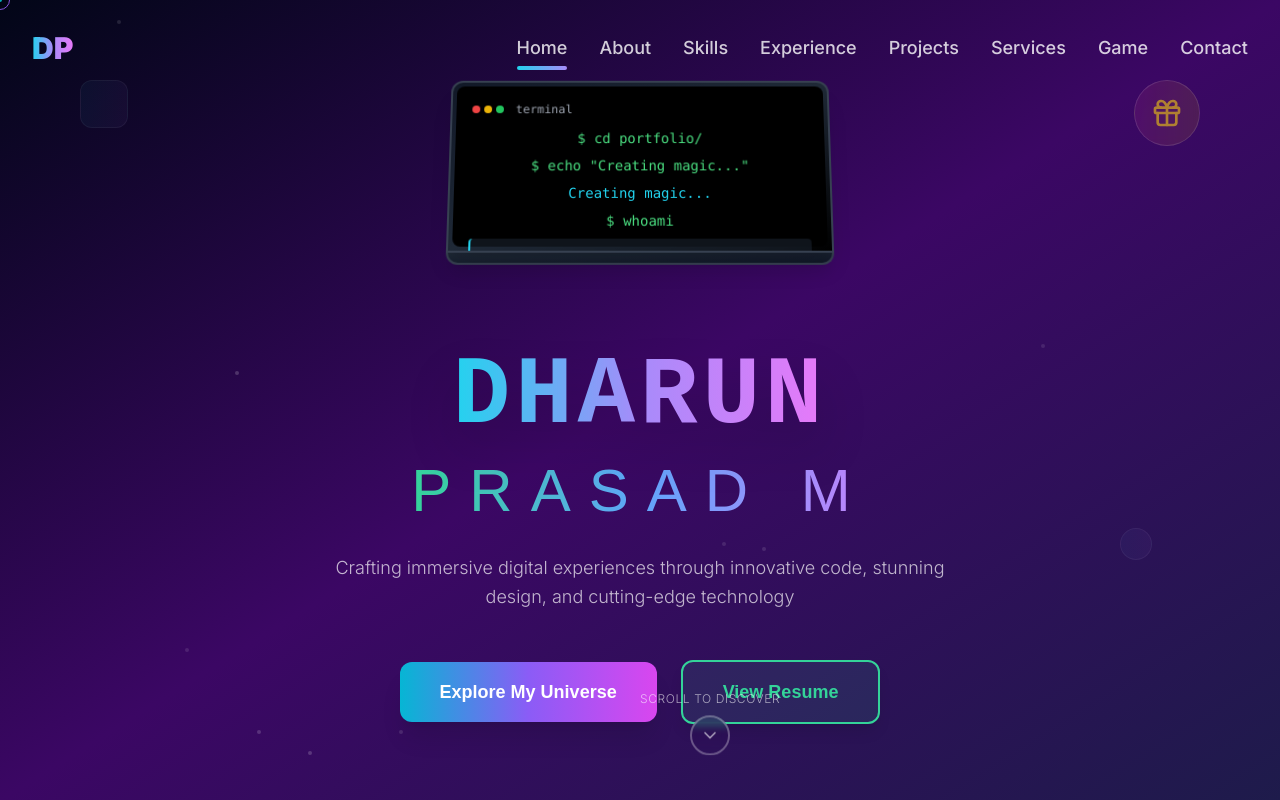
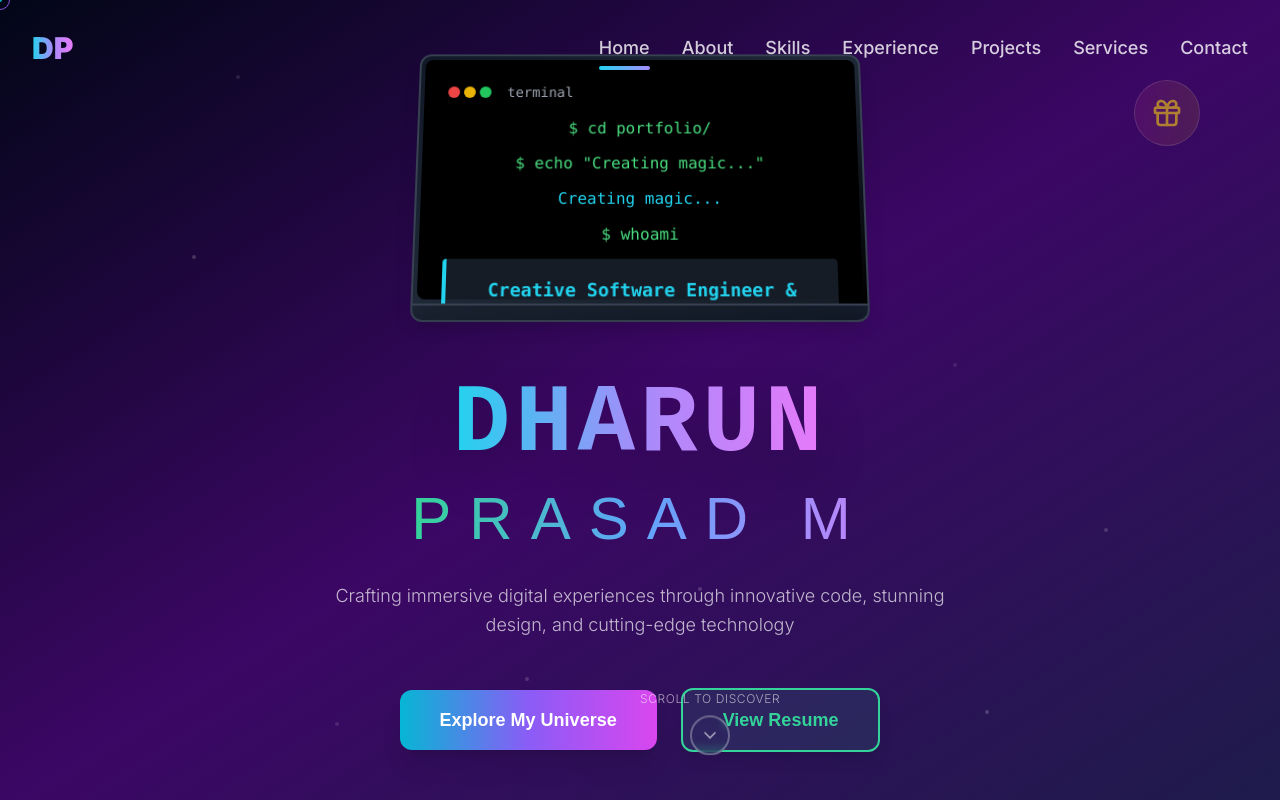
Before and after one commit to MDharunPrasad/prism-pixel-persona-showcase, a React (Vite) app: page / in a window 1280 px wide. Shown: the top 800 px of the page. Built offline with nearby package versions, Linux system fonts and the light colour scheme.

Commit message:
Fix terminal text, remove game text, and add scroll animation
- Fixed terminal text visibility.
- Removed game text from navbar.
- Added a scrolling animation.
- Optimized performance.
- Improved gift box surprise text.

```diff
--- a/src/components/Hero.tsx
+++ b/src/components/Hero.tsx
@@ -27,9 +27,9 @@ export const Hero = () => {
     let lastMouseUpdate = 0;
     const handleMouseMove = (e: MouseEvent) => {
       const now = Date.now();
-      if (now - lastMouseUpdate > 50) { // Less frequent updates
+      if (now - lastMouseUpdate > 50) {
         setMousePosition({
-          x: (e.clientX / window.innerWidth - 0.5) * 5, // Reduced multiplier
+          x: (e.clientX / window.innerWidth - 0.5) * 5,
           y: (e.clientY / window.innerHeight - 0.5) * 5
         });
         lastMouseUpdate = now;
@@ -42,7 +42,6 @@ export const Hero = () => {
       setShowScrollIndicator(scrollPosition < 200);
     };
 
-    // Only add events if not mobile
     const isMobile = window.innerWidth < 768;
     if (!isMobile) {
       window.addEventListener('mousemove', handleMouseMove, { passive: true });
@@ -73,7 +72,7 @@ export const Hero = () => {
     setShowSurprise(true);
     setTimeout(() => {
       setShowSurprise(false);
-    }, 3000);
+    }, 4000);
   };
 
   return (
@@ -83,7 +82,7 @@ export const Hero = () => {
 
       {/* Minimal animated stars */}
       <div className="absolute inset-0 pointer-events-none">
-        {[...Array(10)].map((_, i) => (
+        {[...Array(8)].map((_, i) => (
           <div
             key={i}
             className="absolute w-1 h-1 bg-white/20 rounded-full animate-pulse"
@@ -97,23 +96,7 @@ export const Hero = () => {
         ))}
       </div>
 
-      {/* Simplified floating shapes */}
-      <div className="absolute inset-0 pointer-events-none z-10">
-        <div
-          className="absolute top-20 left-20 w-12 h-12 bg-gradient-to-r from-cyan-400/5 to-violet-400/5 rounded-xl border border-white/5"
-          style={{
-            transform: `translate(${mousePosition.x * 0.05}px, ${mousePosition.y * 0.05}px)`
-          }}
-        />
-        <div
-          className="absolute bottom-60 right-32 w-8 h-8 bg-gradient-to-r from-blue-400/5 to-purple-400/5 rounded-full border border-white/5"
-          style={{
-            transform: `translate(${mousePosition.x * -0.03}px, ${mousePosition.y * -0.03}px)`
-          }}
-        />
-      </div>
-
-      {/* Surprise Gift Box - Hide after click */}
+      {/* Surprise Gift Box - Enhanced with better surprise text */}
       {!giftClicked && (
         <div className="absolute top-20 right-20 z-30">
           <button
@@ -122,20 +105,26 @@ export const Hero = () => {
           >
             <Gift className="w-8 h-8 text-yellow-400 transition-all duration-300 group-hover:rotate-12" />
             <div className="absolute -top-2 -right-2 w-4 h-4 bg-red-500 rounded-full animate-ping"></div>
+            <div className="absolute -bottom-8 left-1/2 transform -translate-x-1/2 text-xs text-white/60 whitespace-nowrap opacity-0 group-hover:opacity-100 transition-opacity">
+              Click me! 🎁
+            </div>
           </button>
         </div>
       )}
 
-      {/* Surprise Message */}
+      {/* Enhanced Surprise Message */}
       {showSurprise && (
         <div className="fixed inset-0 bg-black/50 backdrop-blur-sm z-50 flex items-center justify-center">
-          <div className="bg-gradient-to-br from-purple-900/90 to-pink-900/90 backdrop-blur-xl p-8 rounded-3xl border border-white/20 text-center animate-scale-in shadow-2xl">
-            <div className="text-6xl mb-4">🎉</div>
+          <div className="bg-gradient-to-br from-purple-900/90 to-pink-900/90 backdrop-blur-xl p-8 rounded-3xl border border-white/20 text-center animate-scale-in shadow-2xl max-w-md">
+            <div className="text-6xl mb-4 animate-bounce">🎉</div>
             <h3 className="text-3xl font-bold bg-gradient-to-r from-cyan-400 to-pink-400 bg-clip-text text-transparent mb-4 font-orbitron">
-              Hey! I'm Dharun
+              Surprise! 🎁
             </h3>
-            <p className="text-xl text-white/80 font-rajdhani">
-              Nice to meet you! 🚀
+            <p className="text-xl text-white/80 mb-2 font-rajdhani">
+              Hey! I'm Dharun 👋
+            </p>
+            <p className="text-lg text-white/70 mb-4 font-rajdhani">
+              Nice to meet you! Welcome to my digital universe! 🚀
             </p>
             <div className="mt-6 flex justify-center space-x-2">
               <div className="w-2 h-2 bg-cyan-400 rounded-full animate-bounce"></div>
@@ -154,33 +143,33 @@ export const Hero = () => {
         }}
       >
         <div className="animate-fade-in">
-          {/* Fixed terminal with proper text visibility */}
+          {/* Fixed terminal with better text visibility */}
           <div className="mb-8 relative">
             <div className="relative mb-12">
-              {/* Optimized 3D Laptop Frame */}
-              <div className="mx-auto w-96 h-56 perspective-1000">
+              {/* Optimized 3D Laptop Frame - Made larger */}
+              <div className="mx-auto w-[450px] h-[280px] perspective-1000">
                 <div className="relative w-full h-full transform rotateX-10 transition-transform duration-1000 hover:rotateX-5">
-                  {/* Laptop Screen - Made taller for text visibility */}
-                  <div className="w-full h-44 bg-gradient-to-br from-gray-900 via-gray-800 to-black rounded-t-xl border-2 border-gray-700 shadow-xl relative overflow-hidden">
+                  {/* Laptop Screen - Made much larger for better text visibility */}
+                  <div className="w-full h-64 bg-gradient-to-br from-gray-900 via-gray-800 to-black rounded-t-xl border-2 border-gray-700 shadow-xl relative overflow-hidden">
                     <div className="absolute inset-1 bg-black rounded-lg">
-                      {/* Terminal Window - Increased padding and text size */}
-                      <div className="p-4 font-mono text-green-400 text-sm">
-                        <div className="flex items-center mb-3">
+                      {/* Terminal Window - Increased size and padding */}
+                      <div className="p-6 font-mono text-green-400 text-base h-full flex flex-col">
+                        <div className="flex items-center mb-4">
                           <div className="flex space-x-1">
-                            <div className="w-2 h-2 rounded-full bg-red-500"></div>
-                            <div className="w-2 h-2 rounded-full bg-yellow-500"></div>
-                            <div className="w-2 h-2 rounded-full bg-green-500"></div>
+                            <div className="w-3 h-3 rounded-full bg-red-500"></div>
+                            <div className="w-3 h-3 rounded-full bg-yellow-500"></div>
+                            <div className="w-3 h-3 rounded-full bg-green-500"></div>
                           </div>
-                          <span className="ml-3 text-gray-400 text-xs">terminal</span>
+                          <span className="ml-4 text-gray-400 text-sm">terminal</span>
                         </div>
-                        <div className="space-y-2">
-                          <div>$ cd portfolio/</div>
-                          <div>$ echo "Creating magic..."</div>
+                        <div className="space-y-3 flex-1">
+                          <div className="text-green-400">$ cd portfolio/</div>
+                          <div className="text-green-400">$ echo "Creating magic..."</div>
                           <div className="text-cyan-400">Creating magic...</div>
-                          <div>$ whoami</div>
-                          {/* Fixed terminal output with proper spacing */}
-                          <div className="text-white font-bold text-sm bg-gray-800/50 p-2 rounded border-l-2 border-cyan-400">
-                            <div className="text-cyan-400 font-bold leading-relaxed">
+                          <div className="text-green-400">$ whoami</div>
+                          {/* Fixed terminal output with proper sizing and visibility */}
+                          <div className="text-white font-bold text-base bg-gray-800/70 p-4 rounded border-l-4 border-cyan-400 mt-4">
+                            <div className="text-cyan-400 font-bold leading-relaxed text-lg">
                               {typingText}<span className="animate-pulse text-cyan-400">|</span>
                             </div>
                           </div>
@@ -189,7 +178,7 @@ export const Hero = () => {
                     </div>
                   </div>
                   {/* Laptop Base */}
-                  <div className="w-full h-3 bg-gradient-to-br from-gray-800 to-gray-900 rounded-b-xl border-2 border-t-0 border-gray-700 shadow-lg"></div>
+                  <div className="w-full h-4 bg-gradient-to-br from-gray-800 to-gray-900 rounded-b-xl border-2 border-t-0 border-gray-700 shadow-lg"></div>
                 </div>
               </div>
             </div>
--- a/src/components/Navigation.tsx
+++ b/src/components/Navigation.tsx
@@ -1,4 +1,3 @@
-
 import { useState, useEffect } from "react";
 import { Menu, X } from "lucide-react";
 
@@ -12,7 +11,7 @@ export const Navigation = () => {
       setScrolled(window.scrollY > 50);
 
       // Detect active section
-      const sections = ["home", "about", "skills", "experience", "projects", "services", "game", "contact"];
+      const sections = ["home", "about", "skills", "experience", "projects", "services", "contact"];
       for (let i = sections.length - 1; i >= 0; i--) {
         const section = document.getElementById(sections[i]);
         if (section) {
@@ -36,7 +35,6 @@ export const Navigation = () => {
     { href: "#experience", label: "Experience" },
     { href: "#projects", label: "Projects" },
     { href: "#services", label: "Services" },
-    { href: "#game", label: "Game" },
     { href: "#contact", label: "Contact" }
   ];
 
--- /dev/null
+++ b/src/components/TravelingCharacter.tsx
@@ -0,0 +1,48 @@
+
+import { useEffect, useState } from "react";
+
+export const TravelingCharacter = () => {
+  const [scrollProgress, setScrollProgress] = useState(0);
+  const [isVisible, setIsVisible] = useState(false);
+
+  useEffect(() => {
+    const handleScroll = () => {
+      const totalHeight = document.documentElement.scrollHeight - window.innerHeight;
+      const progress = (window.scrollY / totalHeight) * 100;
+      setScrollProgress(progress);
+      setIsVisible(window.scrollY > 100);
+    };
+
+    window.addEventListener('scroll', handleScroll, { passive: true });
+    return () => window.removeEventListener('scroll', handleScroll);
+  }, []);
+
+  if (!isVisible) return null;
+
+  return (
+    <div className="fixed right-8 z-40 pointer-events-none">
+      <div
+        className="transition-all duration-300 ease-out"
+        style={{
+          top: `${Math.min(scrollProgress * 6 + 20, 80)}vh`,
+          transform: `translateY(-50%) ${scrollProgress > 50 ? 'scaleX(-1)' : 'scaleX(1)'}`
+        }}
+      >
+        {/* Simple rocket character */}
+        <div className="relative">
+          <div className="text-4xl animate-bounce" style={{ animationDuration: '2s' }}>
+            🚀
+          </div>
+          {/* Trail effect */}
+          <div className="absolute -left-8 top-1/2 transform -translate-y-1/2">
+            <div className="flex space-x-1">
+              <div className="w-1 h-1 bg-cyan-400 rounded-full animate-pulse"></div>
+              <div className="w-1 h-1 bg-violet-400 rounded-full animate-pulse delay-100"></div>
+              <div className="w-1 h-1 bg-pink-400 rounded-full animate-pulse delay-200"></div>
+            </div>
+          </div>
+        </div>
+      </div>
+    </div>
+  );
+};
--- a/src/pages/Index.tsx
+++ b/src/pages/Index.tsx
@@ -7,6 +7,7 @@ import { Projects } from "@/components/Projects";
 import { Services } from "@/components/Services";
 import { Contact } from "@/components/Contact";
 import { Navigation } from "@/components/Navigation";
+import { TravelingCharacter } from "@/components/TravelingCharacter";
 import { useEffect, useState } from "react";
 import { ChevronUp } from "lucide-react";
 
@@ -24,7 +25,7 @@ const Index = () => {
     let lastUpdate = 0;
     const handleMouseMove = (e: MouseEvent) => {
       const now = Date.now();
-      if (now - lastUpdate > 16) { // 60fps throttling
+      if (now - lastUpdate > 16) {
         setCursorPosition({ x: e.clientX, y: e.clientY });
         lastUpdate = now;
       }
@@ -35,7 +36,7 @@ const Index = () => {
       setTimeout(() => setCursorClick(false), 200);
     };
 
-    // Fixed hover detection - Ensure boolean conversion
+    // Fixed hover detection
     const handleMouseOver = (e: MouseEvent) => {
       const target = e.target as HTMLElement;
       const isInteractive =
@@ -45,7 +46,7 @@ const Index = () => {
         target.closest('a') !== null ||
         target.classList.contains('interactive');
 
-      setCursorHover(isInteractive); // Fixed: Now properly returns boolean
+      setCursorHover(Boolean(isInteractive));
     };
 
     // Throttled scroll handler
@@ -105,6 +106,9 @@ const Index = () => {
       <Services />
       <Contact />
 
+      {/* Traveling Character */}
+      <TravelingCharacter />
+
       {/* Minimal background elements for performance */}
       <div className="fixed inset-0 pointer-events-none z-0">
         <div className="absolute top-20 left-20 w-32 h-32 bg-purple-500/3 rounded-full blur-xl animate-pulse"></div>
```
